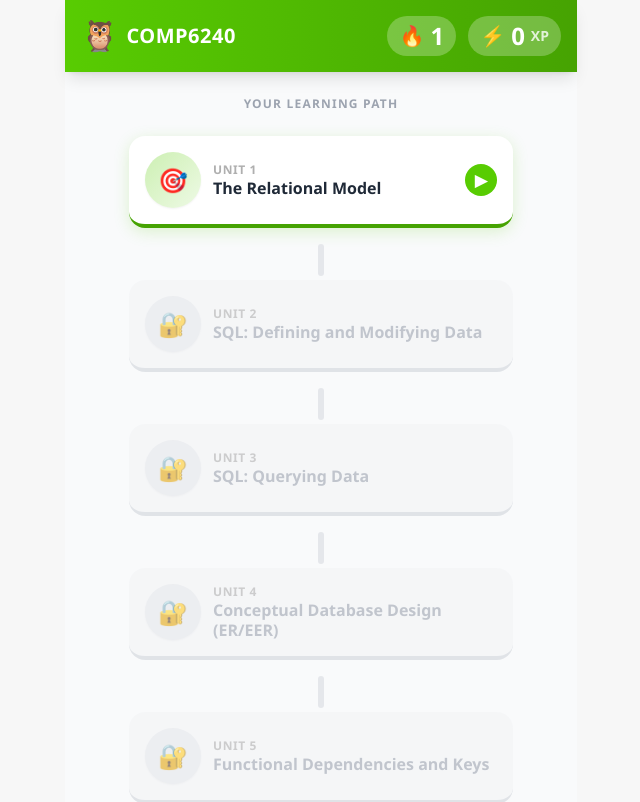
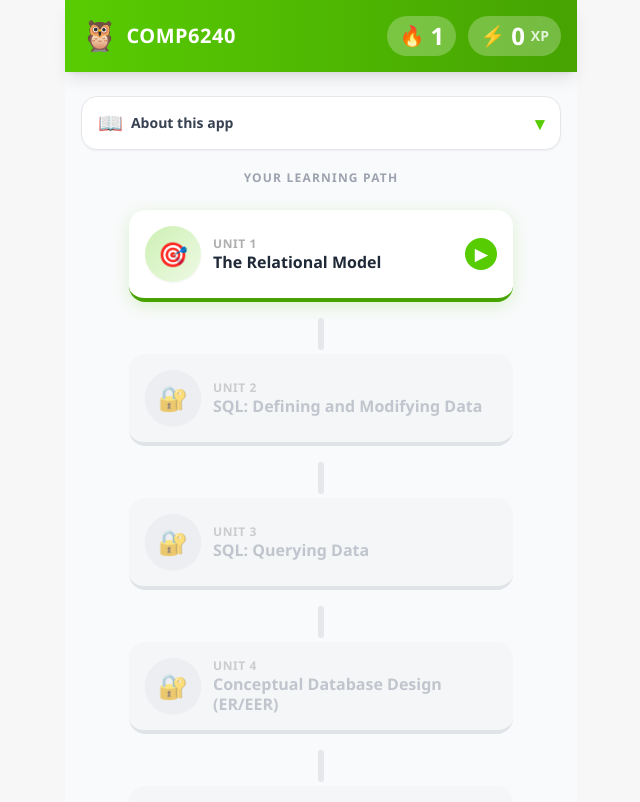
Before and after one commit to ShingoNishimoto/course_helper, a React (Vite) app: page / in a window 1280 px wide. Shown: the top 802 px of the page, without its empty margins (319-959 px from the left). Built offline with nearby package versions, Linux system fonts and the light colour scheme.

Commit message:
update home screen to describe course.

```diff
--- a/src/components/HomeScreen.jsx
+++ b/src/components/HomeScreen.jsx
@@ -1,7 +1,17 @@
 import { useEffect, useState } from 'react'
+
+const ABOUT_ITEMS = [
+  { icon: '🎯', title: 'Game-based learning', desc: 'Progress through 7 units covering the full COMP6240 syllabus — from the Relational Model and SQL to Normalisation and Relational Algebra.' },
+  { icon: '💬', title: 'Instant feedback', desc: 'Every answer triggers immediate feedback. Wrong answers show a detailed explanation so every mistake becomes a learning moment.' },
+  { icon: '🔥', title: 'Streak & combo system', desc: 'Answer 3 or more questions correctly in a row and an "ON FIRE!" celebration pops up on screen.' },
+  { icon: '💖', title: 'Lives system', desc: 'Each session starts with 3 hearts. Every wrong answer costs one heart — lose all three and the session ends.' },
+  { icon: '⚡', title: 'XP & progression', desc: 'Complete a unit and earn XP based on correct answers. Finishing a unit unlocks the next one.' },
+  { icon: '💾', title: 'Auto-saved progress', desc: 'Close the browser and your XP and completed units will still be there when you come back.' },
+]
 
 export default function HomeScreen({ units, progress, xp, streak, onStartLesson }) {
   const [animatedXP, setAnimatedXP] = useState(0)
+  const [showAbout, setShowAbout] = useState(false)
 
   useEffect(() => {
     const timer = setTimeout(() => setAnimatedXP(xp), 100)
@@ -38,6 +48,40 @@ export default function HomeScreen({ units, progress, xp, streak, onStartLesson
 
       {/* Main content */}
       <div className="max-w-lg mx-auto px-4 py-6">
+
+        {/* About dropdown */}
+        <div className="mb-5 rounded-2xl overflow-hidden border border-gray-200 bg-white shadow-sm">
+          <button
+            onClick={() => setShowAbout((v) => !v)}
+            className="w-full flex items-center justify-between px-4 py-3 hover:bg-gray-50 transition-colors"
+          >
+            <div className="flex items-center gap-2">
+              <span className="text-xl">📖</span>
+              <span className="font-black text-gray-700 text-sm">About this app</span>
+            </div>
+            <span className={`text-duo-green font-black text-lg transition-transform duration-300 ${showAbout ? 'rotate-180' : ''}`}>
+              ▾
+            </span>
+          </button>
+
+          {showAbout && (
+            <div className="border-t border-gray-100 px-4 py-4 flex flex-col gap-3 animate-slide-up">
+              <p className="text-gray-500 text-sm leading-relaxed">
+                A Duolingo-style quiz app to help you master <span className="font-bold text-duo-green">COMP6240</span> through engaging, game-like learning.
+              </p>
+              {ABOUT_ITEMS.map((item) => (
+                <div key={item.title} className="flex items-start gap-3">
+                  <span className="text-xl flex-shrink-0">{item.icon}</span>
+                  <div>
+                    <p className="font-bold text-gray-700 text-sm">{item.title}</p>
+                    <p className="text-gray-400 text-xs leading-relaxed">{item.desc}</p>
+                  </div>
+                </div>
+              ))}
+            </div>
+          )}
+        </div>
+
         <h2 className="text-center text-gray-400 text-xs font-black uppercase tracking-widest mb-6">
           Your Learning Path
         </h2>
```
